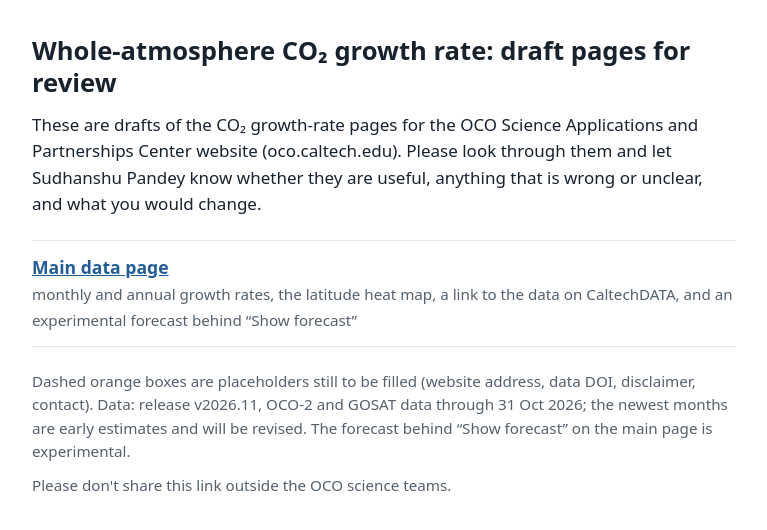
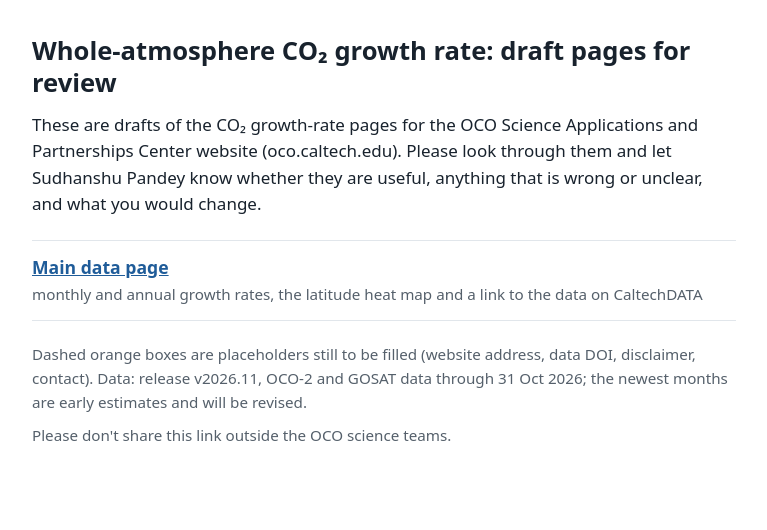
Before and after one commit to sudshu/oco-sac-growth-rate-preview, a plain HTML site: page index.html in a window 1280 px wide. Shown: the whole page, without its empty margins (256-1023 px from the left). Drawn offline with Linux system fonts and the light colour scheme.

Commit message:
Landing page: no "Show forecast" line (release v2026.11 has no forecast)
Co-Authored-By: Claude Opus 5.5 <noreply@anthropic.com>

```diff
--- a/index.html
+++ b/index.html
@@ -26,11 +26,11 @@ ul.pages a{font-weight:600;font-size:1.1rem;color:var(--link)}
 Please look through them and let Sudhanshu Pandey know whether they are useful, anything that is wrong or unclear,
 and what you would change.</p>
 <ul class="pages">
-<li><a href="growth-rate/">Main data page</a><br><span class="muted">monthly and annual growth rates, the latitude heat map, a link to the data on CaltechDATA, and an experimental forecast behind “Show forecast”</span></li>
+<li><a href="growth-rate/">Main data page</a><br><span class="muted">monthly and annual growth rates, the latitude heat map and a link to the data on CaltechDATA</span></li>
 </ul>
 <p class="muted">Dashed orange boxes are placeholders still to be filled (website address, data DOI, disclaimer,
 contact). Data: release v2026.11, OCO-2 and GOSAT data through 31 Oct 2026; the newest months are early estimates and will
-be revised. The forecast behind “Show forecast” on the main page is experimental.</p>
+be revised.</p>
 <p class="muted">Please don't share this link outside the OCO science teams.</p>
 </main>
 </body>
```
